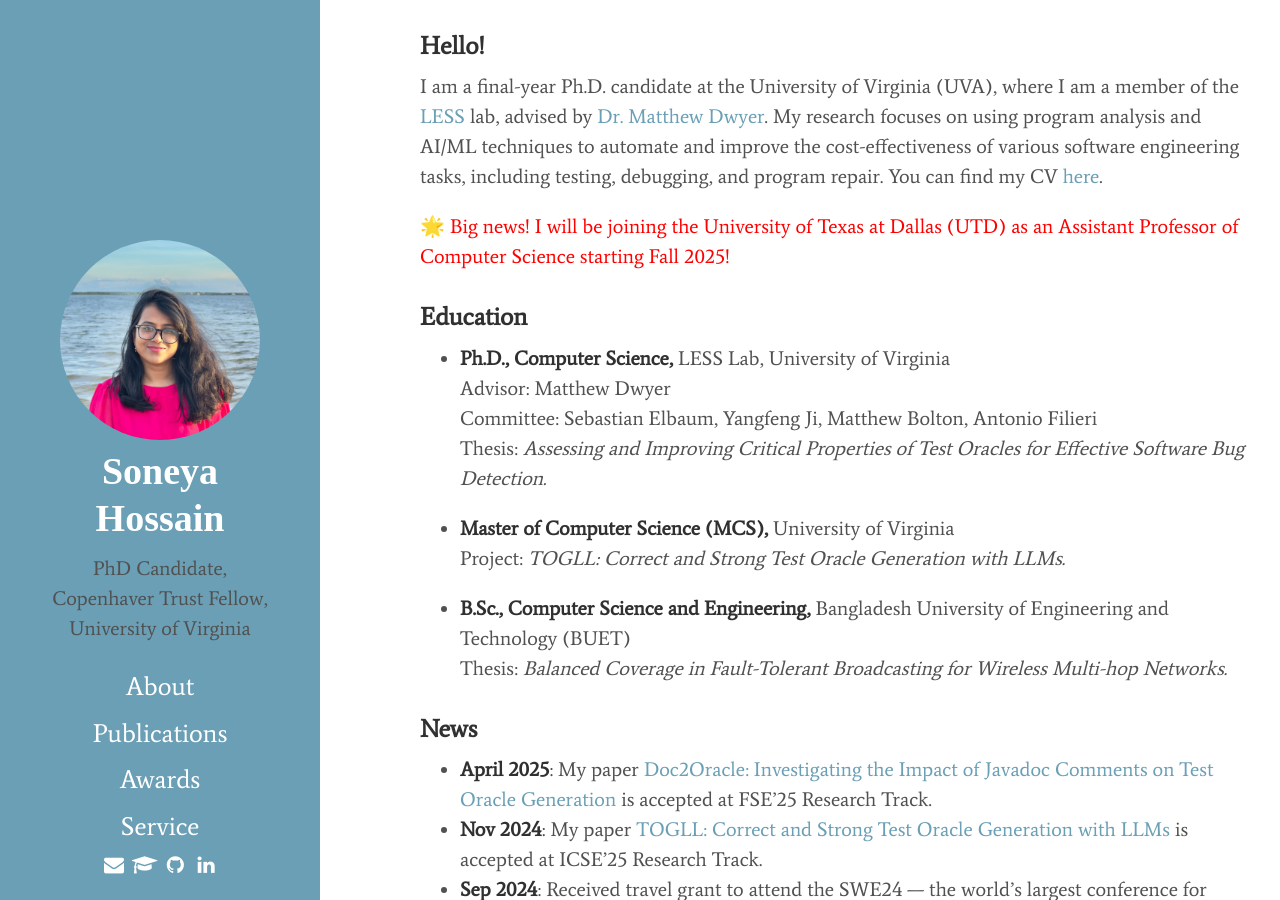
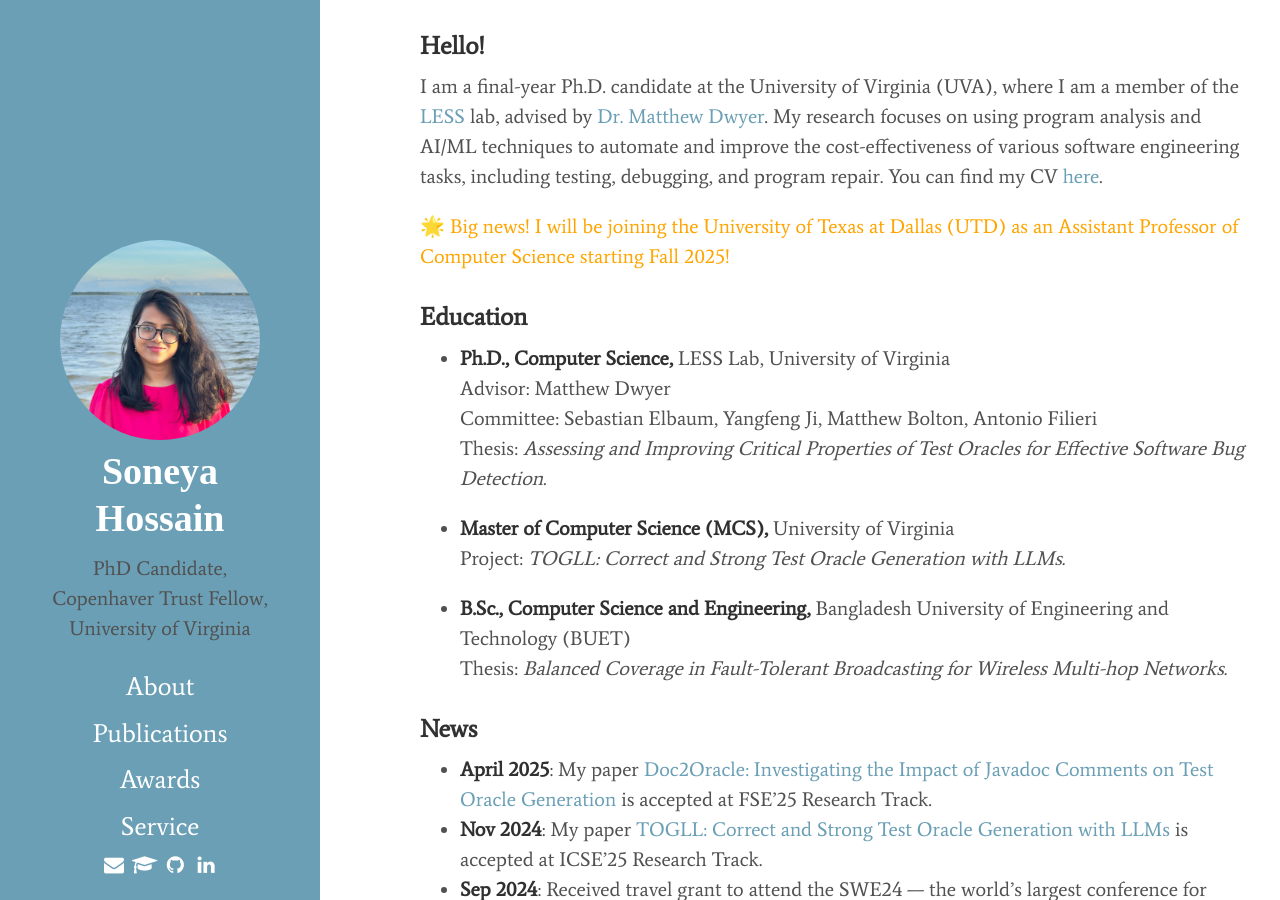
Before and after one commit to soneyahossain/soneyahossain.github.io, a Jekyll site: the page built from index.md, in a window 1280 px wide and 900 px high. Built offline with Jekyll 4.4.1, drawn with Linux system fonts in a browser that asks for light colours; cached includes are drawn as plain includes.

Commit message:
Update index.md

```diff
--- a/index.md
+++ b/index.md
@@ -7,7 +7,7 @@
 
 I am a final-year Ph.D. candidate at the University of Virginia (UVA), where I am a member of the [LESS](https://less-lab-uva.github.io/) lab, advised by [Dr. Matthew Dwyer](https://matthewbdwyer.github.io/). My research focuses on using program analysis and AI/ML techniques to automate and improve the cost-effectiveness of various software engineering tasks, including testing, debugging, and program repair. You can find my CV [here]({{'/'|relative_url}}assets/CV/CV.pdf).
 
-<span style="color:red">
+<span style="color:orange">
 🌟 Big news! I will be joining the University of Texas at Dallas (UTD) as an Assistant Professor of Computer Science starting Fall 2025!
 </span>
 
```
